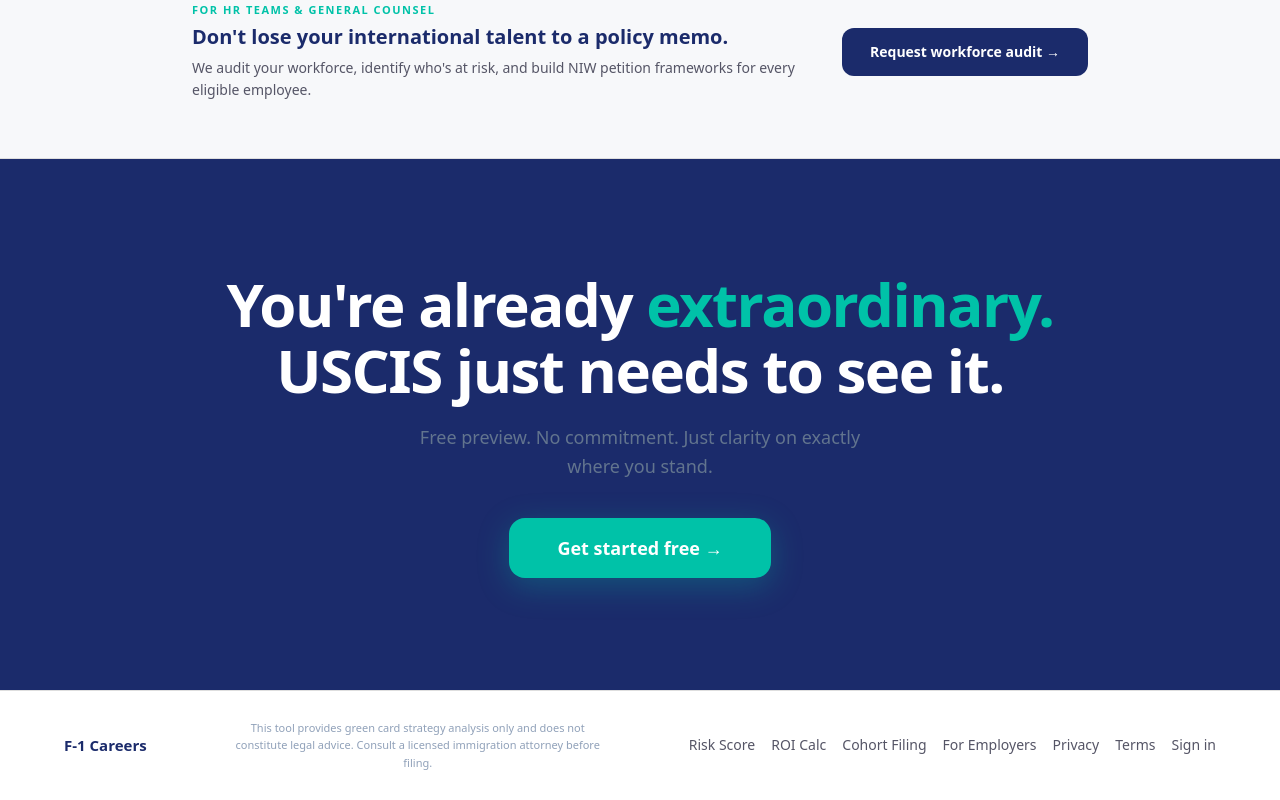
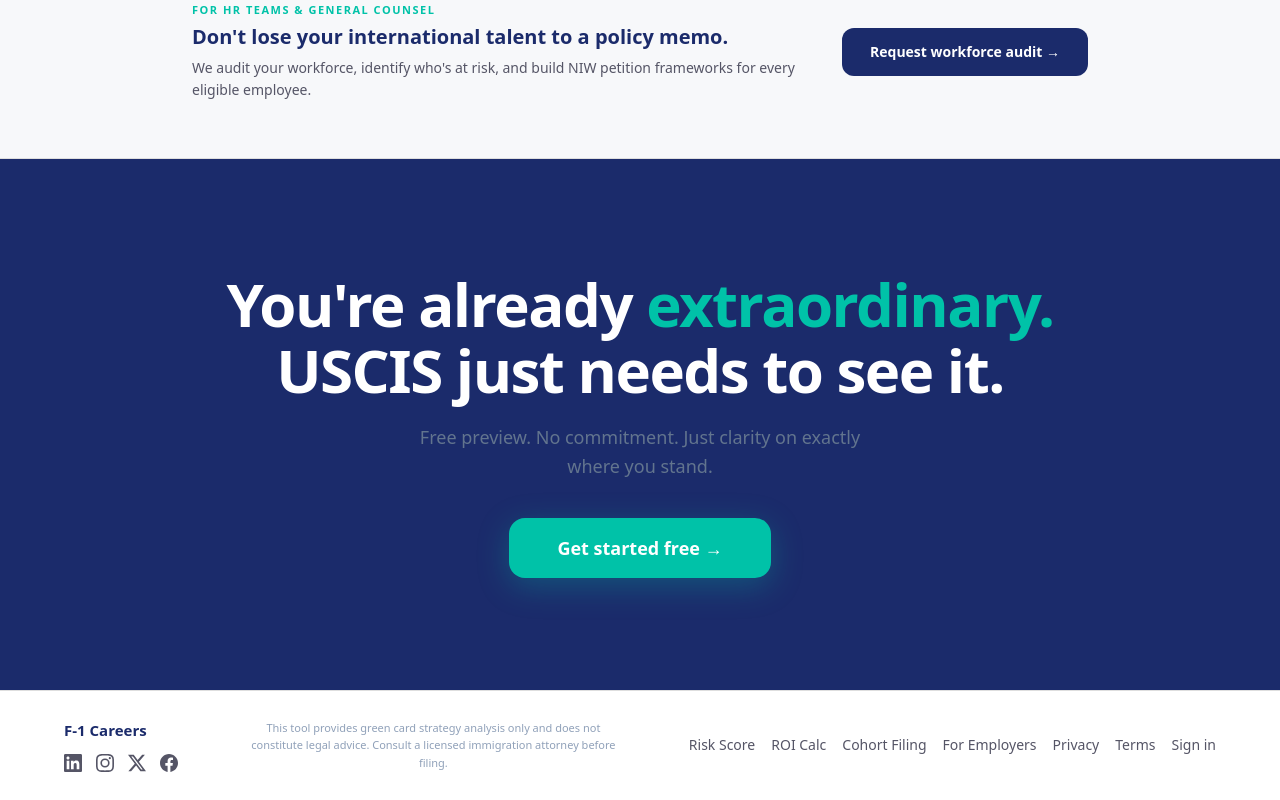
Before and after one commit to marambo-code/F-1Careers, a Next.js app: page / in a window 1280 px wide. Shown: the part 6238-7038 px from the top of the page. Built offline with nearby package versions, Linux system fonts and the light colour scheme; no server answers.

Commit message:
Add social links to footers (reusable SocialLinks component)
LinkedIn, Instagram, X, Facebook icons in a single component (one place to
update URLs). Placed in the marketing footer (brand block) and the app footer
— the natural spot for campaign/follow traffic.

```diff
--- a/app/(app)/layout.tsx
+++ b/app/(app)/layout.tsx
@@ -1,5 +1,6 @@
 import Nav from '@/components/ui/Nav'
 import Link from 'next/link'
+import SocialLinks from '@/components/SocialLinks'
 
 export default function AppLayout({ children }: { children: React.ReactNode }) {
   return (
@@ -12,6 +13,7 @@
         <div className="max-w-6xl mx-auto px-4 sm:px-6 py-4 flex flex-col sm:flex-row items-center justify-between gap-2">
           <p className="text-xs text-mid">© {new Date().getFullYear()} F-1 Careers. Not legal advice.</p>
           <div className="flex items-center gap-4">
+            <SocialLinks iconClassName="w-4 h-4" className="gap-3 mr-1" />
             <Link href="/privacy" className="text-xs text-mid hover:text-navy transition-colors">Privacy Policy</Link>
             <Link href="/terms" className="text-xs text-mid hover:text-navy transition-colors">Terms of Service</Link>
             <a href="mailto:support@f-1careers.com" className="text-xs text-mid hover:text-navy transition-colors">Support</a>
--- a/app/page.tsx
+++ b/app/page.tsx
@@ -2,6 +2,7 @@
 import { createClient } from '@/lib/supabase/server'
 import Link from 'next/link'
 import JourneyRoadmap from '@/components/home/JourneyRoadmap'
+import SocialLinks from '@/components/SocialLinks'
 
 export default async function Home() {
   const supabase = await createClient()
@@ -454,8 +455,9 @@
       {/* ── Footer ───────────────────────────────────────────────────── */}
       <footer className="border-t border-border py-7 px-6">
         <div className="max-w-6xl mx-auto flex flex-col sm:flex-row items-center justify-between gap-4 flex-wrap">
-          <div className="flex items-center gap-2">
+          <div className="flex flex-col items-center sm:items-start gap-3">
             <span className="font-extrabold text-navy text-[15px]">F-1 Careers</span>
+            <SocialLinks />
           </div>
           <p className="text-[11px] text-slate-400 max-w-sm text-center leading-relaxed">
             This tool provides green card strategy analysis only and does not constitute legal advice. Consult a licensed immigration attorney before filing.
--- /dev/null
+++ b/components/SocialLinks.tsx
@@ -0,0 +1,46 @@
+// Single source of truth for F-1 Careers social profiles.
+// Update a URL here and it changes everywhere the component is used.
+
+const SOCIALS = [
+  {
+    name: 'LinkedIn',
+    href: 'https://www.linkedin.com/in/f-1-careers/',
+    path: 'M20.447 20.452h-3.554v-5.569c0-1.328-.027-3.037-1.852-3.037-1.853 0-2.136 1.445-2.136 2.939v5.667H9.351V9h3.414v1.561h.046c.477-.9 1.637-1.85 3.37-1.85 3.601 0 4.267 2.37 4.267 5.455v6.286zM5.337 7.433c-1.144 0-2.063-.926-2.063-2.065 0-1.138.92-2.063 2.063-2.063 1.14 0 2.064.925 2.064 2.063 0 1.139-.925 2.065-2.064 2.065zm1.782 13.019H3.555V9h3.564v11.452zM22.225 0H1.771C.792 0 0 .774 0 1.729v20.542C0 23.227.792 24 1.771 24h20.451C23.2 24 24 23.227 24 22.271V1.729C24 .774 23.2 0 22.222 0h.003z',
+  },
+  {
+    name: 'Instagram',
+    href: 'https://www.instagram.com/f1careers/',
+    path: 'M12 2.163c3.204 0 3.584.012 4.85.07 3.252.148 4.771 1.691 4.919 4.919.058 1.265.069 1.645.069 4.849 0 3.205-.012 3.584-.069 4.849-.149 3.225-1.664 4.771-4.919 4.919-1.266.058-1.644.07-4.85.07-3.204 0-3.584-.012-4.849-.07-3.26-.149-4.771-1.699-4.919-4.92-.058-1.265-.07-1.644-.07-4.849 0-3.204.013-3.583.07-4.849.149-3.227 1.664-4.771 4.919-4.919 1.266-.057 1.645-.069 4.849-.069zM12 0C8.741 0 8.333.014 7.053.072 2.695.272.273 2.69.073 7.052.014 8.333 0 8.741 0 12c0 3.259.014 3.668.072 4.948.2 4.358 2.618 6.78 6.98 6.98C8.333 23.986 8.741 24 12 24c3.259 0 3.668-.014 4.948-.072 4.354-.2 6.782-2.618 6.979-6.98.059-1.28.073-1.689.073-4.948 0-3.259-.014-3.667-.072-4.947-.196-4.354-2.617-6.78-6.979-6.98C15.668.014 15.259 0 12 0zm0 5.838a6.162 6.162 0 100 12.324 6.162 6.162 0 000-12.324zM12 16a4 4 0 110-8 4 4 0 010 8zm6.406-11.845a1.44 1.44 0 100 2.881 1.44 1.44 0 000-2.881z',
+  },
+  {
+    name: 'X',
+    href: 'https://twitter.com/f1careers',
+    path: 'M18.901 1.153h3.68l-8.04 9.19L24 22.846h-7.406l-5.8-7.584-6.638 7.584H.474l8.6-9.83L0 1.154h7.594l5.243 6.932 6.064-6.933zm-1.291 19.494h2.039L6.486 3.24H4.298z',
+  },
+  {
+    name: 'Facebook',
+    href: 'https://www.facebook.com/f1careers',
+    path: 'M24 12.073c0-6.627-5.373-12-12-12s-12 5.373-12 12c0 5.99 4.388 10.954 10.125 11.854v-8.385H7.078v-3.47h3.047V9.43c0-3.007 1.792-4.669 4.533-4.669 1.312 0 2.686.235 2.686.235v2.953H15.83c-1.491 0-1.956.925-1.956 1.874v2.25h3.328l-.532 3.47h-2.796v8.385C19.612 23.027 24 18.062 24 12.073z',
+  },
+]
+
+export default function SocialLinks({ className = '', iconClassName = 'w-[18px] h-[18px]' }: { className?: string; iconClassName?: string }) {
+  return (
+    <div className={`flex items-center gap-3.5 ${className}`}>
+      {SOCIALS.map(s => (
+        <a
+          key={s.name}
+          href={s.href}
+          target="_blank"
+          rel="noopener noreferrer"
+          aria-label={`F-1 Careers on ${s.name}`}
+          className="text-mid hover:text-navy transition-colors"
+        >
+          <svg className={iconClassName} viewBox="0 0 24 24" fill="currentColor" aria-hidden="true">
+            <path d={s.path} />
+          </svg>
+        </a>
+      ))}
+    </div>
+  )
+}
```
